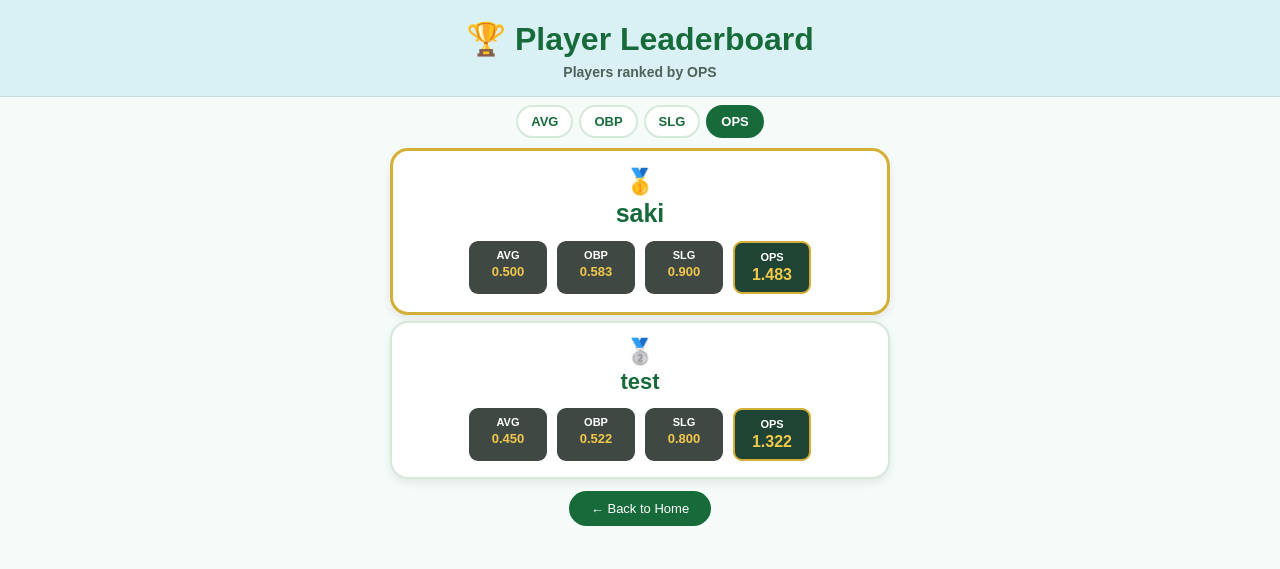
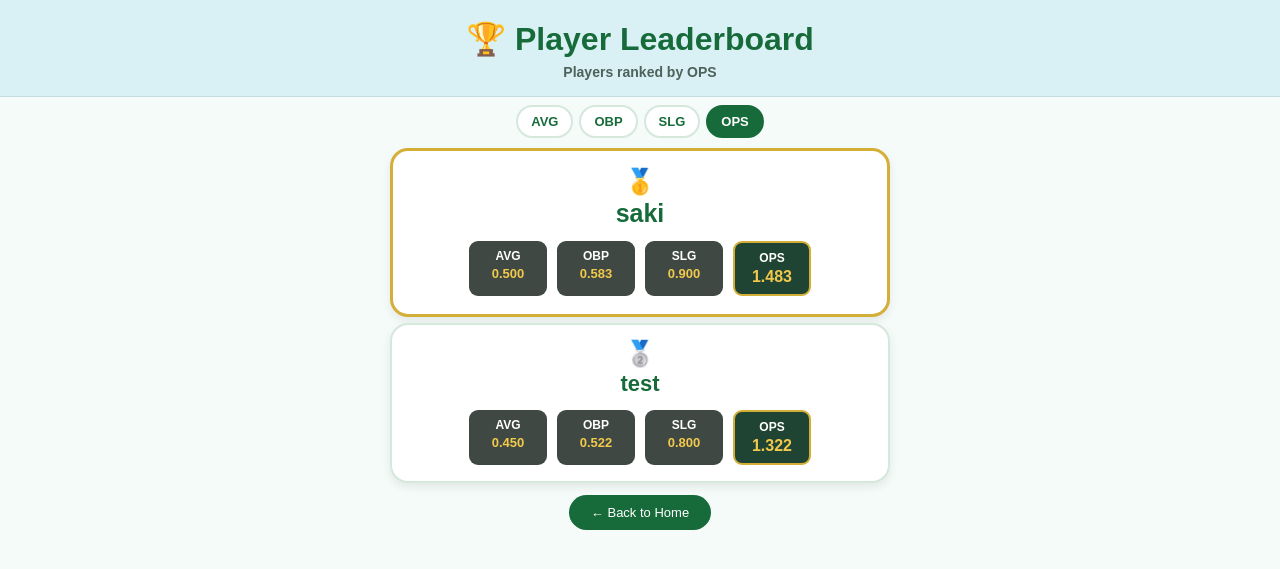
Before and after one commit to sakii-ito/Baseball-Stats-Analyzer, a Flask app: page /leaderboard in a window 1280 px wide. Shown: the top 569 px of the page. Run offline with Flask 3, Linux system fonts and the light colour scheme.

Commit message:
Improve stat label readability

```diff
--- a/templates/leaderboard.html
+++ b/templates/leaderboard.html
@@ -132,7 +132,7 @@
 
         .stat strong {
             display: block;
-            font-size: 11px;
+            font-size: 12px;
             margin-bottom: 3px;
         }
 
```
